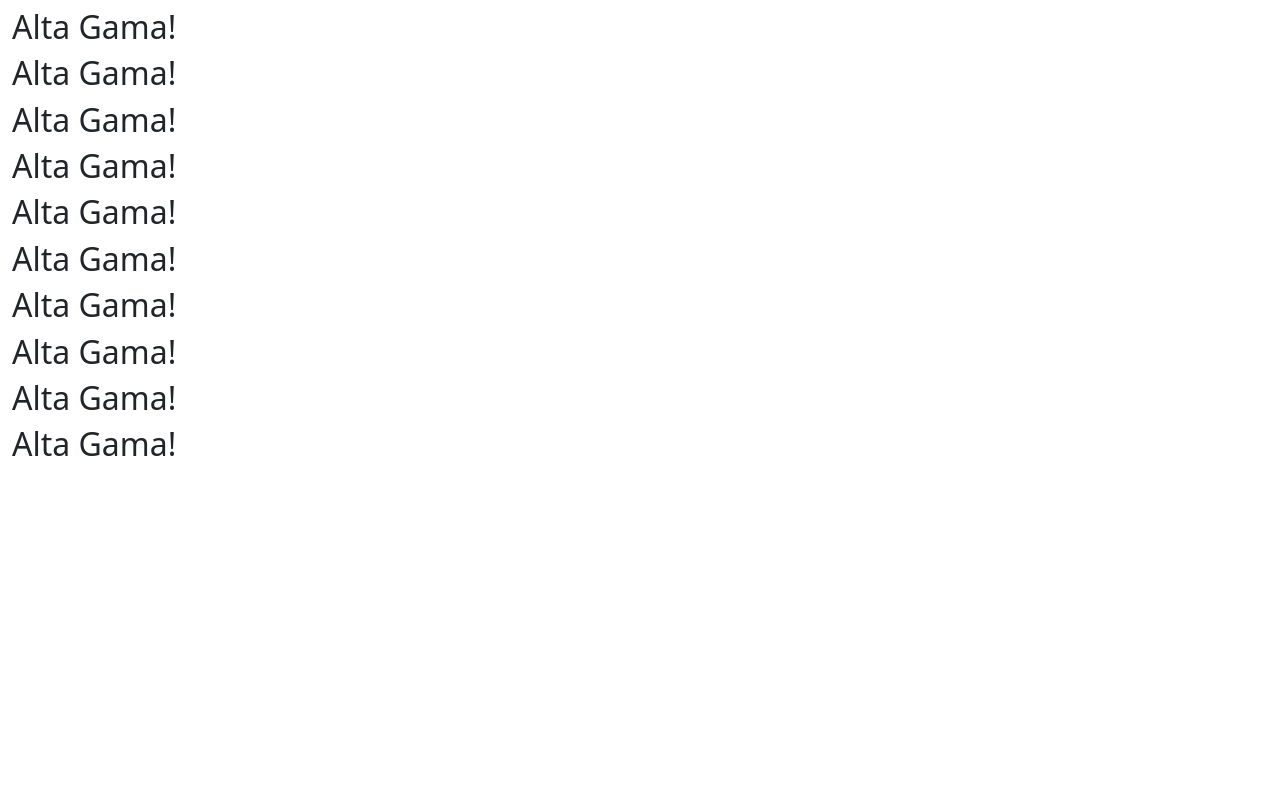
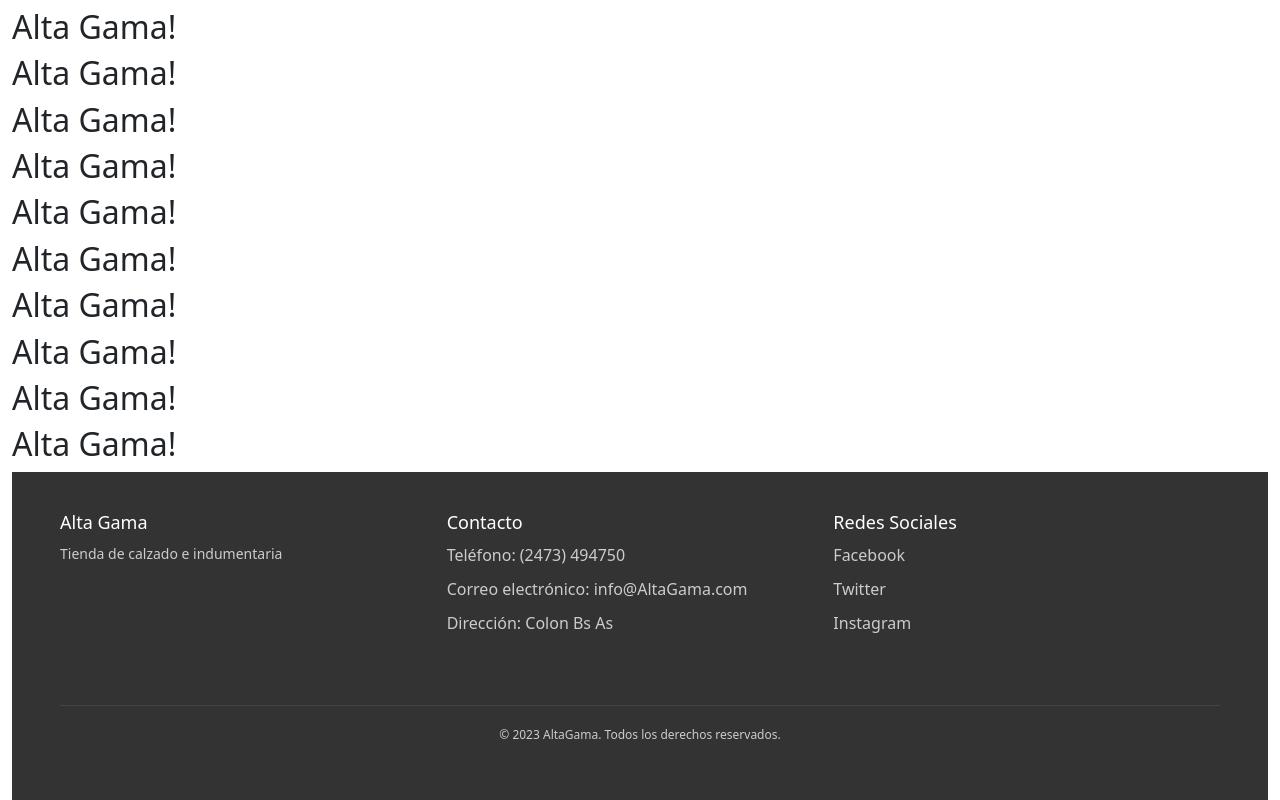
Before and after one commit to FacuZanin/react-workshop, a React (Vite) app: page / in a window 1280 px wide. Shown: the part 590-1390 px from the top of the page. Before the commit the page ends 1062 px from the top, so only its background shows below. Built offline with nearby package versions, Linux system fonts and the light colour scheme; a small style sheet from the web is missing.

Commit message:
Agregue el footer

```diff
--- a/src/App.jsx
+++ b/src/App.jsx
@@ -4,6 +4,8 @@ import ItemListContainer from "./components/ItemListContainer";
 import Navbigator from "./components/Navbigator"
 import 'bootstrap/dist/css/bootstrap.min.css';
 import MyCarousel from "./components/MyCarousel";
+import Footer from "./components/Footer";
+
 
 function App() {
   return (
@@ -43,6 +45,7 @@ function App() {
       <footer className="row">
         <div className="col">
           {/* Contenido del pie de página */}
+          <Footer/>
         </div>
       </footer>
     </div>
--- /dev/null
+++ b/src/components/Footer.css
@@ -0,0 +1,60 @@
+.footer {
+    background-color: #333;
+    color: #fff;
+    padding: 40px 0;
+  }
+
+  .container {
+    max-width: 1200px;
+    margin: 0 auto;
+    padding: 0 20px;
+  }
+
+  .footer-content {
+    display: flex;
+    flex-wrap: wrap;
+    justify-content: space-between;
+  }
+
+  .footer-section {
+    flex: 1 1 300px;
+    margin-bottom: 30px;
+  }
+
+  .footer-title {
+    font-size: 18px;
+    margin-bottom: 10px;
+  }
+
+  .footer-description {
+    font-size: 14px;
+    color: #ccc;
+    margin-bottom: 20px;
+  }
+
+  .footer-links {
+    list-style: none;
+    padding: 0;
+    margin: 0;
+  }
+
+  .footer-links li {
+    margin-bottom: 10px;
+  }
+
+  .footer-links a {
+    color: #ccc;
+    text-decoration: none;
+  }
+
+  .footer-bottom {
+    margin-top: 30px;
+    border-top: 1px solid #444;
+    padding-top: 20px;
+  }
+
+  .footer-text {
+    font-size: 12px;
+    color: #ccc;
+    text-align: center;
+  }
--- /dev/null
+++ b/src/components/Footer.jsx
@@ -0,0 +1,38 @@
+import React from 'react';
+import './Footer.css'; // Archivo de estilos CSS para el footer
+
+function Footer() {
+  return (
+    <footer className="footer">
+      <div className="container">
+        <div className="footer-content">
+          <div className="footer-section">
+            <h2 className="footer-title">Alta Gama</h2>
+            <p className="footer-description">Tienda de calzado e indumentaria</p>
+          </div>
+          <div className="footer-section">
+            <h2 className="footer-title">Contacto</h2>
+            <ul className="footer-links">
+              <li><a href="#">Teléfono: (2473) 494750</a></li>
+              <li><a href="#">Correo electrónico: info@AltaGama.com</a></li>
+              <li><a href="#">Dirección: Colon Bs As </a></li>
+            </ul>
+          </div>
+          <div className="footer-section">
+            <h2 className="footer-title">Redes Sociales</h2>
+            <ul className="footer-links">
+              <li><a href="#">Facebook</a></li>
+              <li><a href="#">Twitter</a></li>
+              <li><a href="#">Instagram</a></li>
+            </ul>
+          </div>
+        </div>
+        <div className="footer-bottom">
+          <p className="footer-text">&copy; {new Date().getFullYear()} AltaGama. Todos los derechos reservados.</p>
+        </div>
+      </div>
+    </footer>
+  );
+}
+
+export default Footer;
--- a/src/index.css
+++ b/src/index.css
@@ -1,6 +1,8 @@
 body {
   scrollbar-width: none; /* Para navegadores Firefox */
   -ms-overflow-style: none; /* Para navegadores Internet Explorer y Microsoft Edge */
+  margin:0;
+  padding: 0;
 }
 
 body::-webkit-scrollbar {
```
